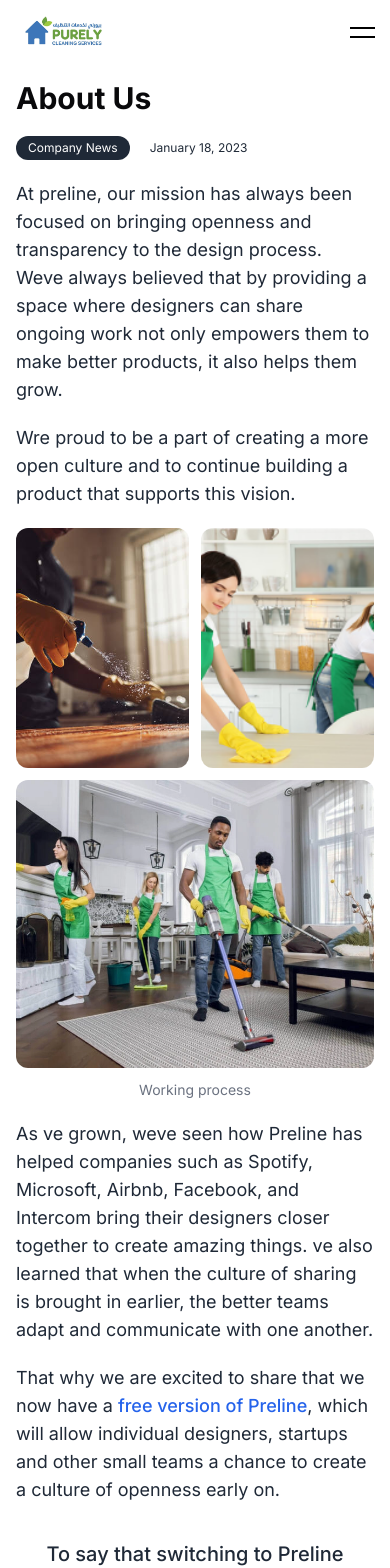
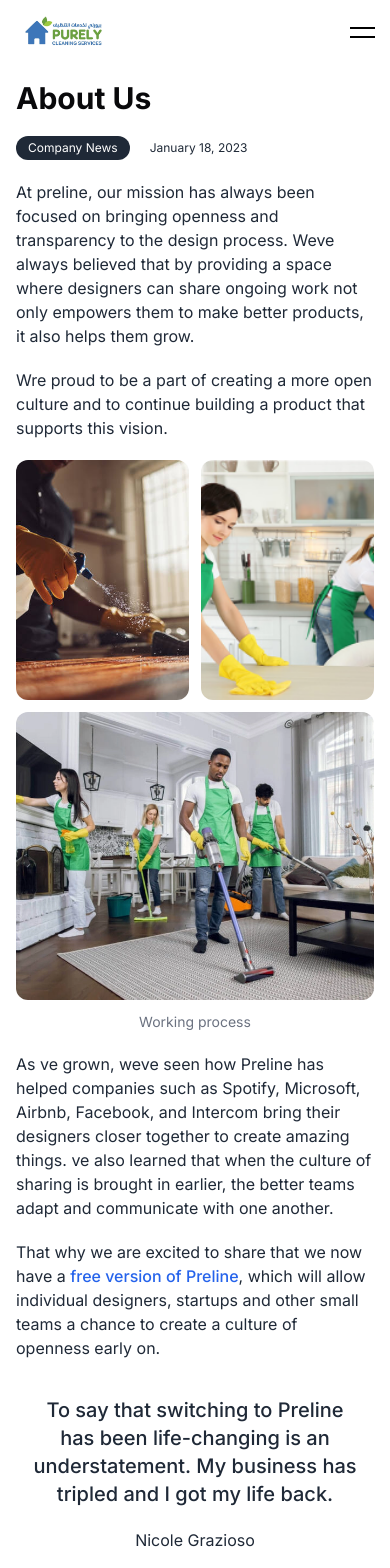
Before and after one commit to pushpendughosh01/Pure-Cleaning, a Next.js app: page /about in a window 390 px wide. Shown: the top 1568 px of the page. Built offline with nearby package versions, Linux system fonts and the light colour scheme; a web font is replaced by a local one.

Commit message:
Test and margin about page

```diff
--- a/src/app/about/AboutMain.tsx
+++ b/src/app/about/AboutMain.tsx
@@ -25,14 +25,14 @@
                 January 18, 2023
               </p>
             </div>
-            <p className="text-lg text-gray-800 ">
+            <p className="md:text-lg text-gray-800 ">
               At preline, our mission has always been focused on bringing
               openness and transparency to the design process. Weve always
               believed that by providing a space where designers can share
               ongoing work not only empowers them to make better products, it
               also helps them grow.
             </p>
-            <p className="text-lg text-gray-800 ">
+            <p className="md:text-lg text-gray-800 ">
               Wre proud to be a part of creating a more open culture and to
               continue building a product that supports this vision.
             </p>
@@ -66,14 +66,14 @@
                 Working process
               </span>
             </div>
-            <p className="text-lg text-gray-800 ">
+            <p className="md:text-lg text-gray-800 ">
               As ve grown, weve seen how Preline has helped companies such
               as Spotify, Microsoft, Airbnb, Facebook, and Intercom bring their
               designers closer together to create amazing things. ve also
               learned that when the culture of sharing is brought in earlier,
               the better teams adapt and communicate with one another.
             </p>
-            <p className="text-lg text-gray-800 ">
+            <p className="md:text-lg text-gray-800 ">
               That why we are excited to share that we now have a{" "}
               <a
                 className="text-blue-600 decoration-2 hover:underline focus:outline-none focus:underline font-medium dark:text-blue-500"
--- a/src/app/service/Services.tsx
+++ b/src/app/service/Services.tsx
@@ -27,7 +27,7 @@
 
 
     return (
-        <div className="container mx-auto px-12 py-8 mt-12 mb-24">
+        <div className="container mx-auto md:px-12 px-4 py-8 mt-12 mb-24">
         <h1 className="md:text-4xl text-2xl text-center font-bold mb-8">Our Cleaning Services</h1>
 
         <div className="mb-8 flex flex-col sm:flex-row gap-4 items-center justify-center">
```
